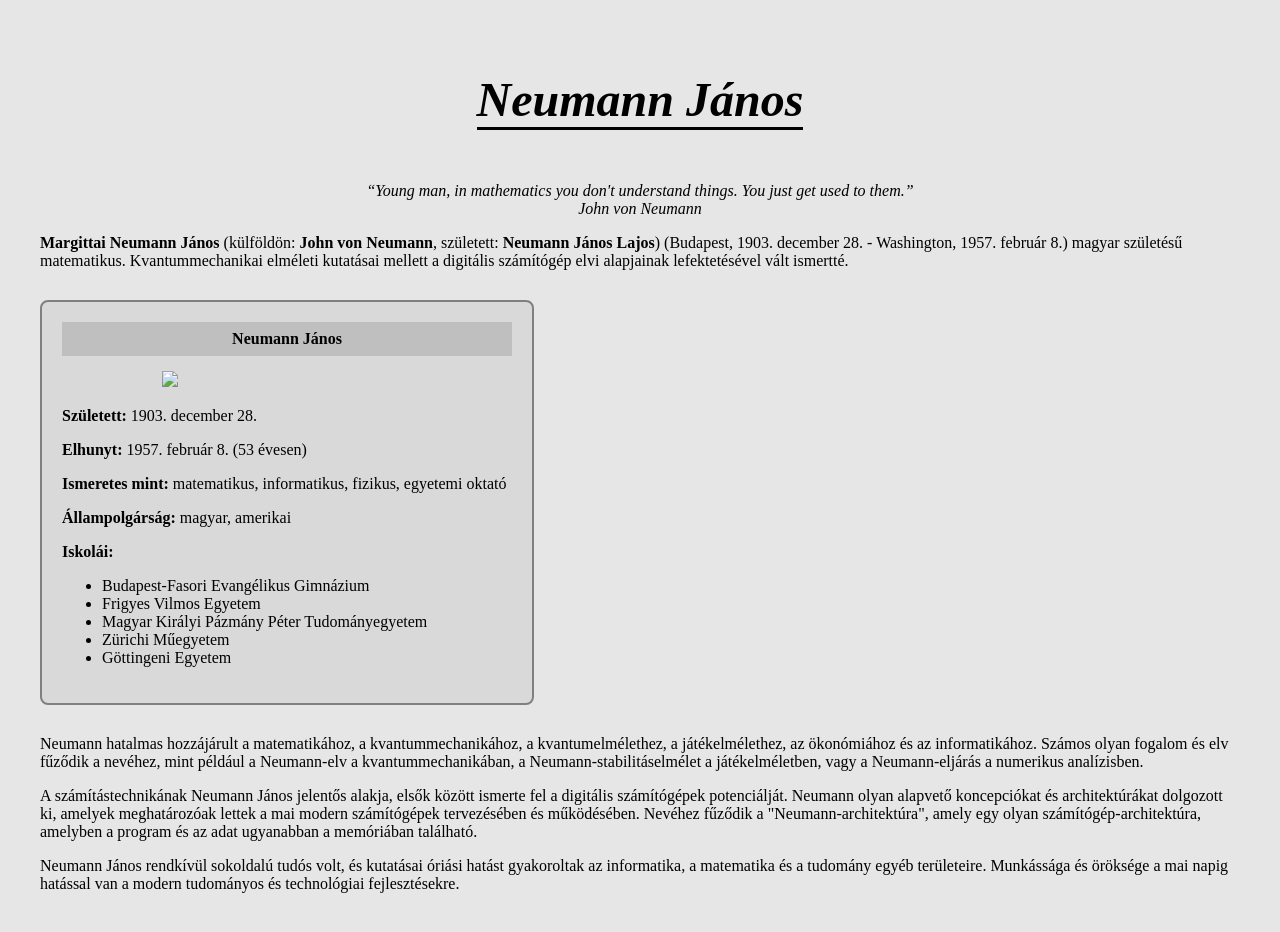
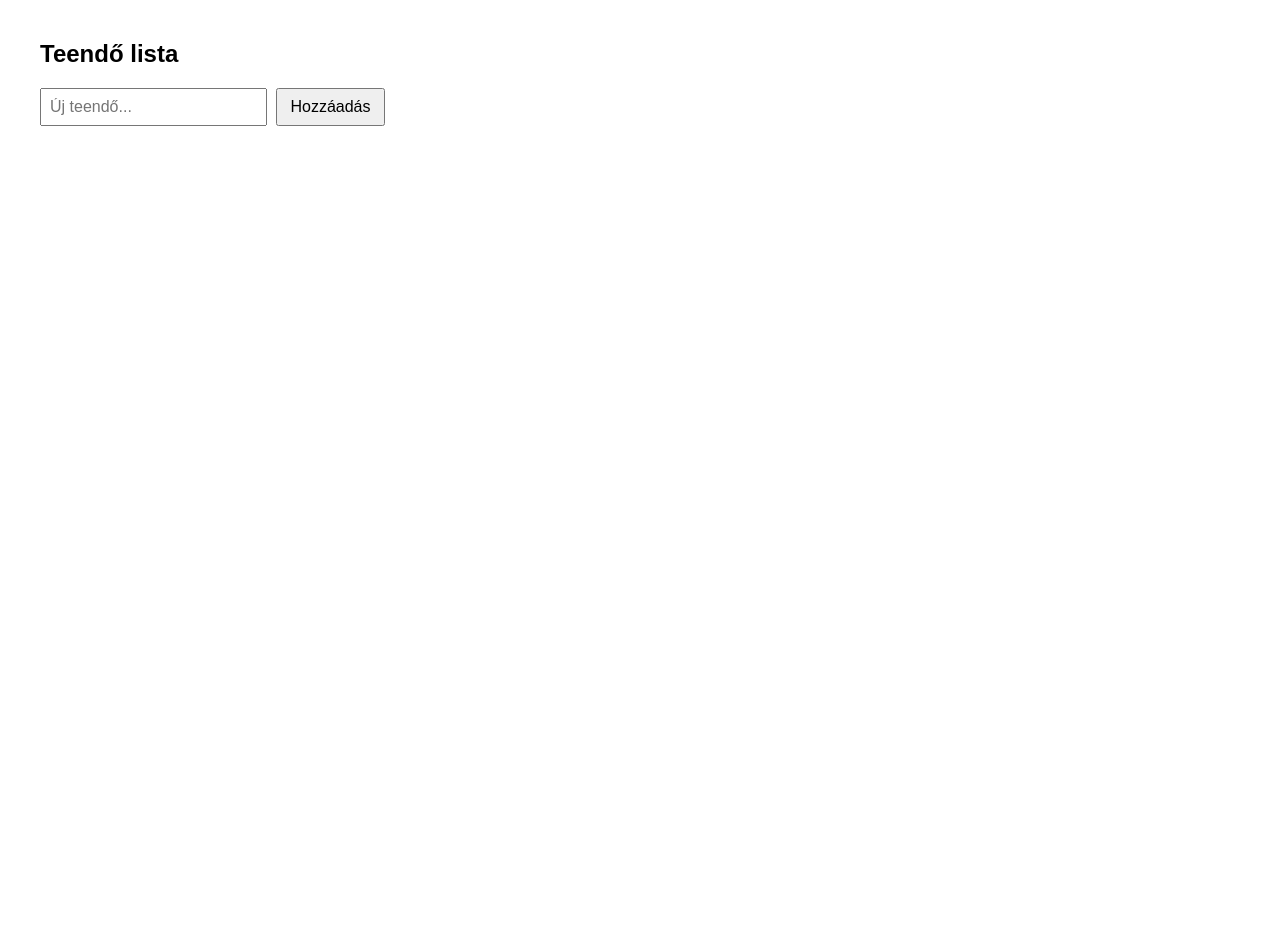
Before and after one commit to Reyjoe/WEB-tech, a plain HTML site: page index.html in a window 1280 px wide. After the commit the page ends 800 px from the top, so only its background shows below. Drawn offline with Linux system fonts and the light colour scheme.

Commit message:
Teendő lista

```diff
--- a/index.html
+++ b/index.html
@@ -1,128 +1,19 @@
 <!DOCTYPE html>
-<html>
+<html lang="hu">
 <head>
-    <meta charset="UTF-8">
-    <title>Neumann János</title>
-
-    <style>
-        body {
-            background-color: #e6e6e6;
-            font-family: "Times New Roman";
-            margin: 40px;
-        }
-
-
-        #main-title {
-            text-align: center;
-            font-size: 48px;
-            font-style: italic;
-            border-bottom: 3px solid black;
-            display: inline-block;
-        }
-
-        .center {
-            text-align: center;
-        }
-
-        .quote {
-            font-style: italic;
-            margin-top: 20px;
-        }
-
-        .box {
-            background-color: #d9d9d9;
-            border: 2px solid gray;
-            border-radius: 8px;
-            padding: 20px;
-            width: 450px;
-            margin-top: 30px;
-        }
-
-        .box-title {
-            background-color: #bfbfbf;
-            text-align: center;
-            font-weight: bold;
-            padding: 8px;
-            margin-bottom: 15px;
-        }
-
-        .bold {
-            font-weight: bold;
-        }
-
-        img {
-            display: block;
-            margin: 0 auto 20px auto;
-            width: 250px;
-        }
-    </style>
+  <meta charset="UTF-8">
+  <title>Feladatlista</title>
+  <link rel="stylesheet" href="style.css">
 </head>
-
 <body>
 
-    <div class="center">
-        <h1 id="main-title">Neumann János</h1>
-    </div>
+  <h2>Teendő lista</h2>
 
-    <p class="quote center">
-        “Young man, in mathematics you don't understand things.
-        You just get used to them.” <br>
-        John von Neumann
-    </p>
+  <input type="text" id="taskInput" placeholder="Új teendő...">
+  <button id="addBtn">Hozzáadás</button>
 
-    <p>
-        <span class="bold">Margittai Neumann János</span> (külföldön: <span class="bold">John von Neumann</span>,
-        született: <span class="bold">Neumann János Lajos</span>)
-        (Budapest, 1903. december 28. - Washington, 1957. február 8.)
-        magyar születésű matematikus. Kvantummechanikai elméleti kutatásai mellett a
-        digitális számítógép elvi alapjainak lefektetésével vált ismertté.
-    </p>
+  <ul id="taskList"></ul>
 
-    <div class="box">
-
-        <div class="box-title">Neumann János</div>
-
-        <img src="n.jpg">
-
-        <p><span class="bold">Született:</span> 1903. december 28.</p>
-        <p><span class="bold">Elhunyt:</span> 1957. február 8. (53 évesen)</p>
-        <p><span class="bold">Ismeretes mint:</span> matematikus, informatikus, fizikus, egyetemi oktató</p>
-        <p><span class="bold">Állampolgárság:</span> magyar, amerikai</p>
-
-        <p class="bold">Iskolái:</p>
-        <ul>
-            <li>Budapest-Fasori Evangélikus Gimnázium</li>
-            <li>Frigyes Vilmos Egyetem</li>
-            <li>Magyar Királyi Pázmány Péter Tudományegyetem</li>
-            <li>Zürichi Műegyetem</li>
-            <li>Göttingeni Egyetem</li>
-        </ul>
-    </div>
-
-    <p style="margin-top: 30px;">
-        Neumann hatalmas hozzájárult a matematikához, a kvantummechanikához,
-        a kvantumelmélethez, a játékelmélethez, az ökonómiához és az informatikához.
-        Számos olyan fogalom és elv fűződik a nevéhez, mint például a Neumann-elv a
-        kvantummechanikában, a Neumann-stabilitáselmélet a játékelméletben, vagy a
-        Neumann-eljárás a numerikus analízisben.
-    </p>
-
-    <p>
-        A számítástechnikának Neumann János jelentős alakja, elsők között ismerte
-        fel a digitális számítógépek potenciálját.
-        Neumann olyan alapvető koncepciókat és architektúrákat dolgozott ki,
-        amelyek meghatározóak lettek a mai modern számítógépek tervezésében
-        és működésében. Nevéhez fűződik a "Neumann-architektúra",
-        amely egy olyan számítógép-architektúra, amelyben a program és az adat
-        ugyanabban a memóriában található.
-    </p>
-
-    <p>
-        Neumann János rendkívül sokoldalú tudós volt, és kutatásai óriási hatást
-        gyakoroltak az informatika, a matematika és a tudomány egyéb területeire.
-        Munkássága és öröksége a mai napig hatással van a modern tudományos és
-        technológiai fejlesztésekre.
-    </p>
-
+  <script src="script.js"></script>
 </body>
 </html>
--- /dev/null
+++ b/script.js
@@ -0,0 +1,30 @@
+const input = document.getElementById("taskInput");
+const button = document.getElementById("addBtn");
+const list = document.getElementById("taskList");
+
+button.addEventListener("click", addTask);
+
+function addTask() {
+  const text = input.value.trim();
+
+  if (text === "") return;
+
+  const li = document.createElement("li");
+  li.textContent = text;
+
+  // kattintásra áthúzás
+  li.addEventListener("click", () => {
+    li.classList.toggle("done");
+  });
+
+  list.appendChild(li);
+
+  input.value = "";
+}
+
+// Enter lenyomására is hozzáad
+input.addEventListener("keypress", function(e) {
+  if (e.key === "Enter") {
+    addTask();
+  }
+});
--- /dev/null
+++ b/style.css
@@ -0,0 +1,33 @@
+body {
+    font-family: Arial, sans-serif;
+    margin: 40px;
+  }
+
+  input {
+    padding: 8px;
+    font-size: 16px;
+  }
+
+  button {
+    padding: 8px 12px;
+    font-size: 16px;
+    margin-left: 5px;
+    cursor: pointer;
+  }
+
+  ul {
+    margin-top: 20px;
+    padding-left: 0;
+  }
+
+  li {
+    list-style: none;
+    padding: 8px;
+    cursor: pointer;
+    border-bottom: 1px solid #ccc;
+  }
+
+  li.done {
+    text-decoration: line-through;
+    color: gray;
+  }
```
